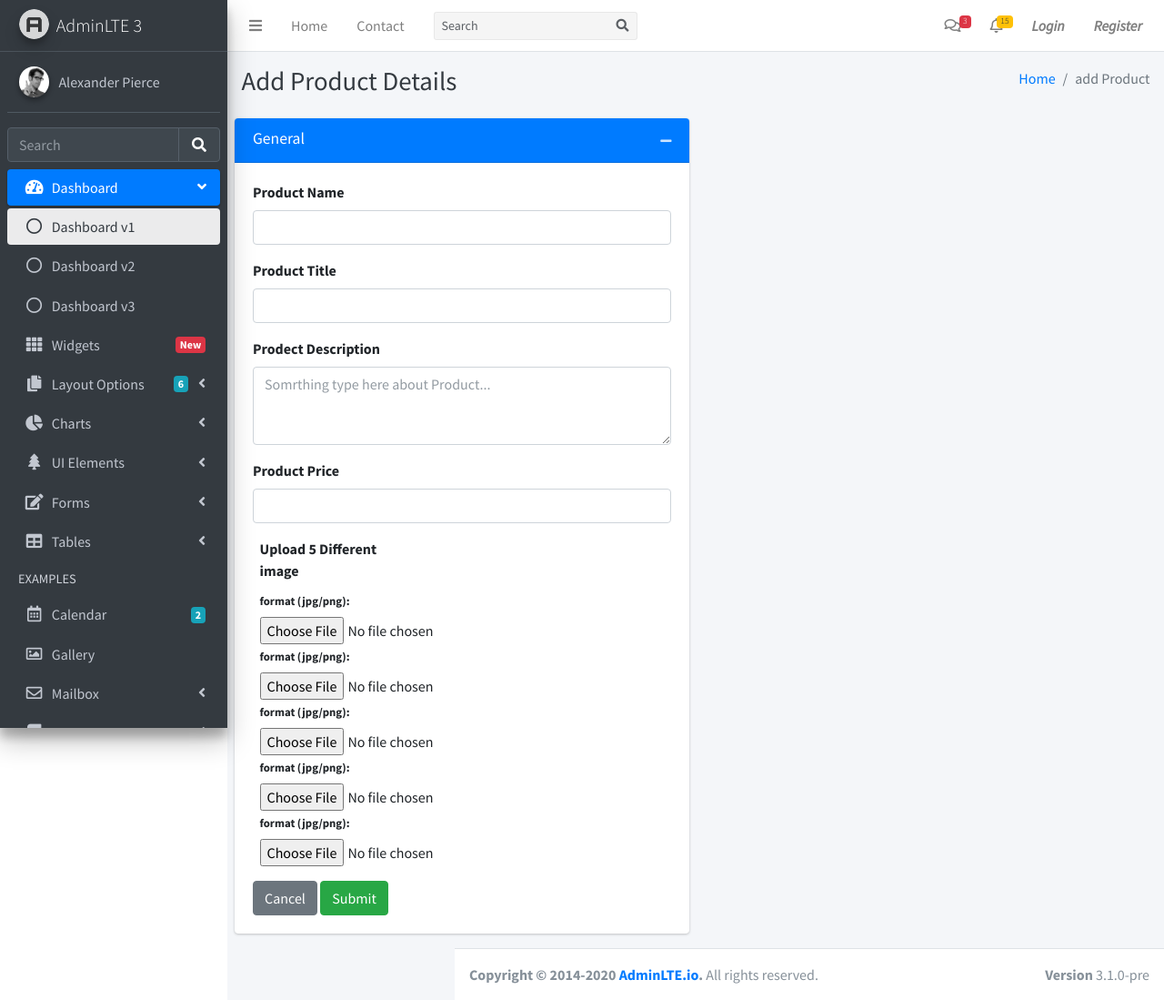
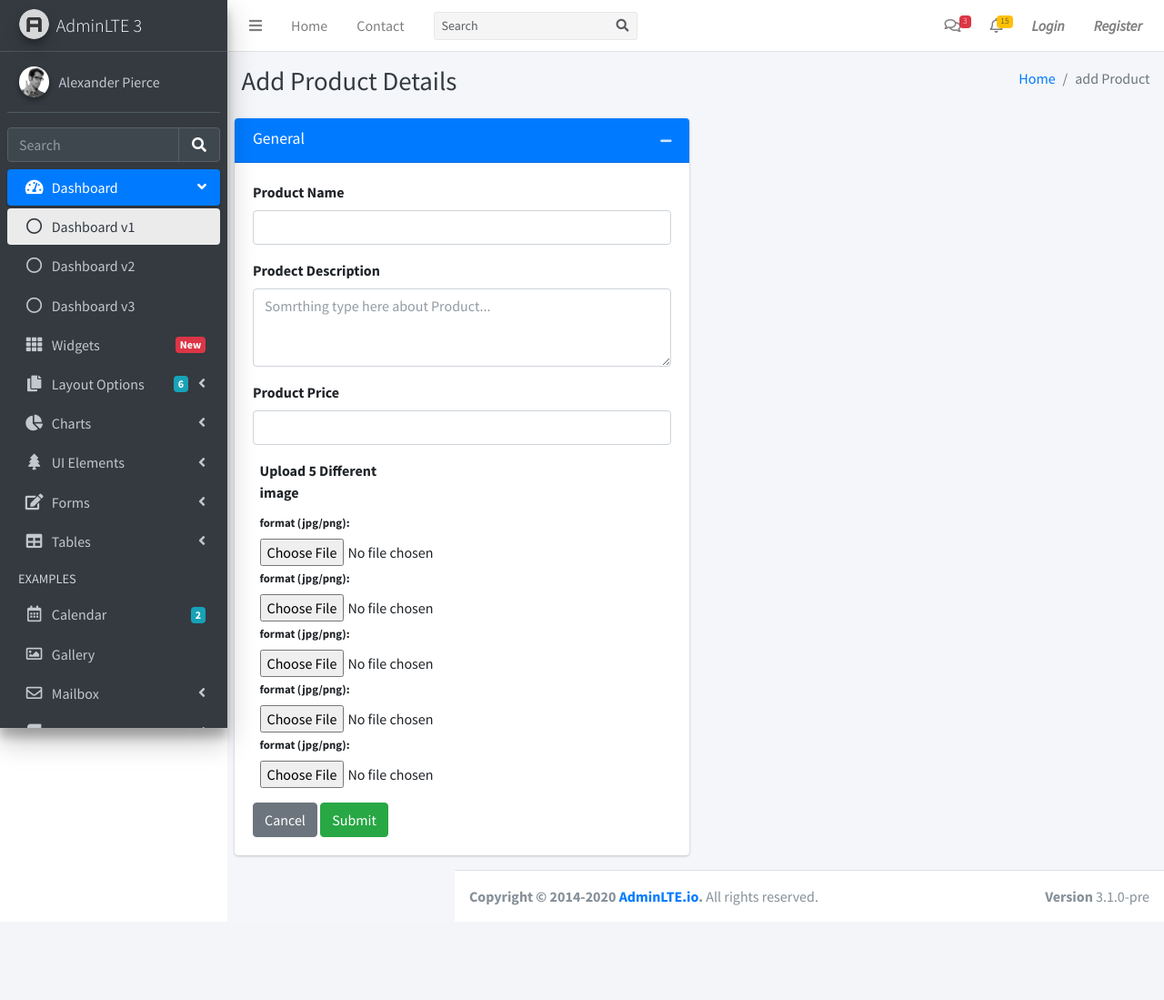
Before and after one commit to Mohd-Shahzad338787/Artisights, a PHP site: page /AdminLTE-master/add_product.php in a window 1280 px wide. Shown: the whole page at 91% size. After the commit the page ends 995 px from the top, so only its background shows below. Run offline with PHP 8.4, Linux system fonts and the light colour scheme; some libraries are stand-ins or nearby versions.

Commit message:
change add_product.php

```diff
--- a/AdminLTE-master/add_product.php
+++ b/AdminLTE-master/add_product.php
@@ -771,10 +771,7 @@
                 <label for="inputName">Product Name</label>
                 <input type="text" id="inputName" class="form-control">
               </div>
-              <div class="form-group">
-                <label for="inputProjectLeader">Product Title</label>
-                <input type="text" id="inputProjectLeader" class="form-control">
-              </div>
+
               <div class="form-group">
                 <label for="inputDescription">Prodect Description</label>
                 <textarea id="inputDescription" class="form-control" rows="3" placeholder="Somrthing type here about Product..."></textarea>
```
